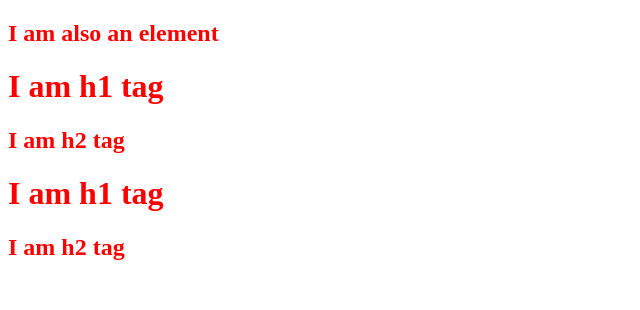
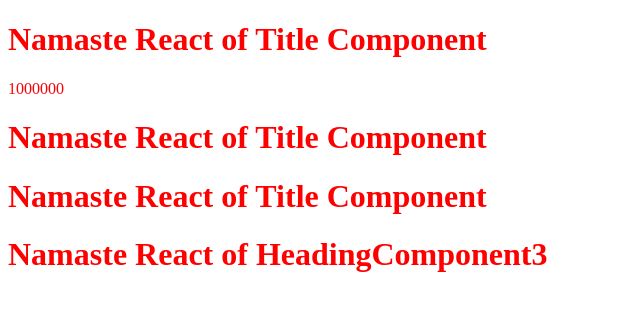
Before and after one commit to SumitraSaha04/namaste-react, a JavaScript app: page / in a window 1280 px wide. Shown: the top 310 px of the page, without its empty margins (0-640 px from the left). Built offline with nearby package versions, Linux system fonts and the light colour scheme.

Commit message:
3rd Commit

```diff
--- a/App.js
+++ b/App.js
@@ -1,32 +1,42 @@
-import React from "react";
 import ReactDOM from "react-dom/client";
 
-const parent = React.createElement(
-  "div",
-  {
-    id: "parent",
-  },
-  [
-    React.createElement(
-    "div",
-    { id: "child1" },
-    [
-      React.createElement("h2",{},"I am also an element"),
-        React.createElement("h1",{},"I am h1 tag"),
-        React.createElement("h2",{},"I am h2 tag")
-    ]
-  ),
-React.createElement(
-    "div",
-    { id: "child2" },
-    [
-        React.createElement("h1",{},"I am h1 tag"),
-        React.createElement("h2",{},"I am h2 tag")
-    ]
-  )
-  ]
+//React Element
+const heading = <h1 id="jsx">Namaste React using JSX</h1>;
+console.log(heading); // object-To make react element to component just use arrow fuunc and heading should be Heading
 
+//React Component--JS functions - components returns jsx code or react element for single line jsx code
+const HeadingComponent1=()=><h1>Namaste React Using Functional Component </h1>;
+
+//React Component for multiple lines
+// const HeadingComponent2 = () => {
+//   return (
+//     <div>
+//       <h1>Namaste React Using React Component2</h1>
+//       <HeadingComponent1/>
+//       <h2>Namaste React Using React COmponent</h2>
+//     </div>
+//   );
+// };
+
+const number=1000;
+const Title=()=>(
+    <div className="child">
+        <h1>
+            Namaste React of Title Component
+        </h1>
+    </div>
 );
-console.log(parent);
+
+
+const HeadingComponent3=()=>(
+    <div className="parent">
+        {Title()}
+        {number * number}
+        <Title/>
+        <Title></Title>
+        <h1>Namaste React of HeadingComponent3</h1>
+
+    </div>
+)
 const root = ReactDOM.createRoot(document.getElementById("root"));
-root.render(parent);
+root.render(<HeadingComponent3/>);
--- a/index.html
+++ b/index.html
@@ -7,7 +7,7 @@
     <link rel="stylesheet" href="./index.css" />
   </head>
   <body>
-    <div id="root"></div>
+    <div id="root">Not Rendered</div>
 
     <script type="module" src="./App.js"></script>
   </body>
```
Also changed, not shown: package.json (+7 -1 lines), 1 other file (tests, documents, lock files or other folders).
